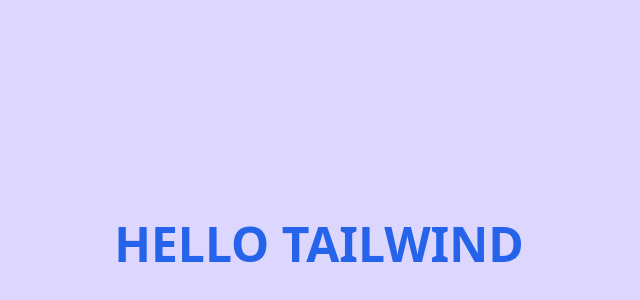
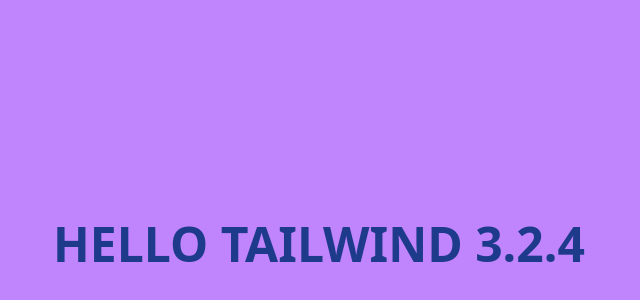
Before and after one commit to ah-rasel/tailwindcss-starter-postcss, a website built with Vite: page index.html in a window 1280 px wide. Shown: the part 156-456 px from the top of the page, without its empty margins (321-961 px from the left). Built offline with nearby package versions, Linux system fonts and the light colour scheme.

Commit message:
Packages version updated

```diff
--- a/index.html
+++ b/index.html
@@ -8,8 +8,8 @@
     <link rel="stylesheet" href="/css/tailwind.css">
 </head>
 <body>
-    <div class="flex uppercase justify-center items-center w-full h-screen text-5xl font-extrabold text-blue-600 bg-purple-200">
-        Hello Tailwind
+    <div class="flex uppercase justify-center items-center w-full h-screen text-5xl font-extrabold text-blue-900 bg-purple-400">
+        Hello Tailwind 3.2.4
     </div>
 </body>
 </html>
--- a/tailwind.config.js
+++ b/tailwind.config.js
@@ -1,12 +1,9 @@
+/** @type {import('tailwindcss').Config} */
 module.exports = {
-  mode:'jit',
-  purge: ['*.html'],
+  content: ['*.html'],
   darkMode: false, // or 'media' or 'class'
   theme: {
     extend: {},
   },
-  variants: {
-    extend: {},
-  },
   plugins: [],
 }
```
Also changed, not shown: package.json (+7 -7 lines), readme.md, 1 other file.
